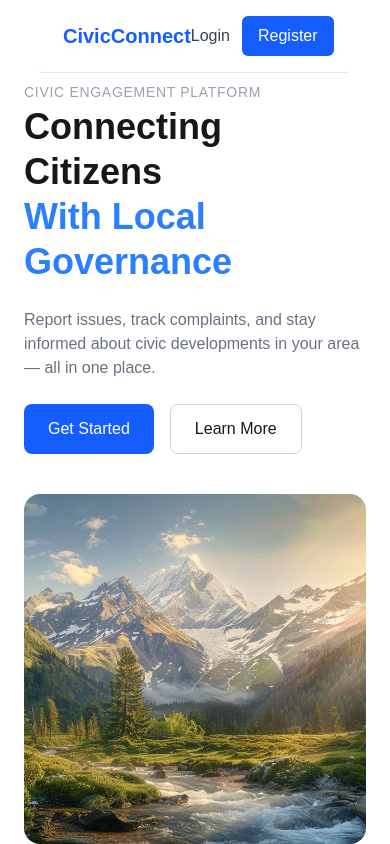
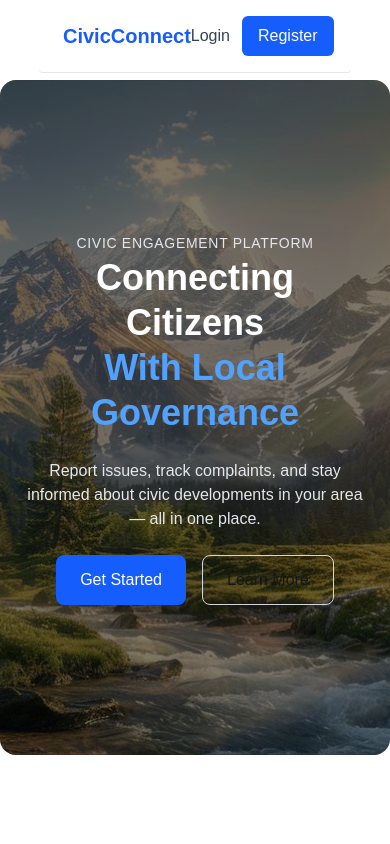
Before and after one commit to AnkitPuri07/CivicConnect, a Next.js app: page / in a window 390 px wide. Built offline with nearby package versions, Linux system fonts and the light colour scheme.

Commit message:
made the hero section responsive

```diff
--- a/components/Hero.jsx
+++ b/components/Hero.jsx
@@ -3,26 +3,27 @@ import React from 'react'
 function Hero() {
   return (
     <>
-    <div className="relative mt-20 px-6 md:px-10 lg:px-16">
+   <div className="relative mt-20 px-6 md:px-10 lg:px-16">
+  {/* Hero container */}
   <div className="grid grid-cols-1 lg:grid-cols-2 gap-10 items-center min-h-[80vh]">
 
     {/* LEFT: Text Content */}
-    <div className="space-y-6">
-      <span className="uppercase tracking-wider text-sm text-gray-400">
+    <div className="relative z-10 space-y-6 text-center lg:text-left">
+      <span className="uppercase tracking-wider text-sm text-gray-200 lg:text-gray-400">
         Civic Engagement Platform
       </span>
 
-      <h1 className="text-4xl md:text-5xl lg:text-6xl font-bold leading-tight">
+      <h1 className="text-4xl md:text-5xl lg:text-6xl font-bold leading-tight text-white lg:text-black">
         Connecting Citizens <br />
-        <span className="text-blue-500">With Local Governance</span>
+        <span className="text-blue-400 lg:text-blue-500">With Local Governance</span>
       </h1>
 
-      <p className="text-gray-500 max-w-md">
+      <p className="text-gray-200 lg:text-gray-500 max-w-md mx-auto lg:mx-0">
         Report issues, track complaints, and stay informed about civic
         developments in your area — all in one place.
       </p>
 
-      <div className="flex gap-4">
+      <div className="flex justify-center lg:justify-start gap-4">
         <button className="px-6 py-3 bg-blue-600 text-white rounded-lg hover:bg-blue-700 transition">
           Get Started
         </button>
@@ -33,8 +34,8 @@ function Hero() {
       </div>
     </div>
 
-    {/* RIGHT: Image */}
-    <div className="relative h-[350px] md:h-[450px] lg:h-[550px]">
+    {/* RIGHT: Image (only visible on lg) */}
+    <div className="hidden lg:block relative h-[450px]">
       <img
         src="/images/civic-hero.jpg"
         alt="Civic Connect"
@@ -43,6 +44,16 @@ function Hero() {
     </div>
 
   </div>
+
+  {/* Background Image for small/medium screens */}
+  <div className="absolute inset-0 lg:hidden -z-10">
+    <div
+      className="w-full h-full bg-cover bg-center rounded-2xl"
+      style={{ backgroundImage: "url('/images/civic-hero.jpg')" }}
+    ></div>
+    {/* Overlay */}
+    <div className="absolute inset-0 bg-black/50 rounded-2xl"></div>
+  </div>
 </div>
 
     </>
```
